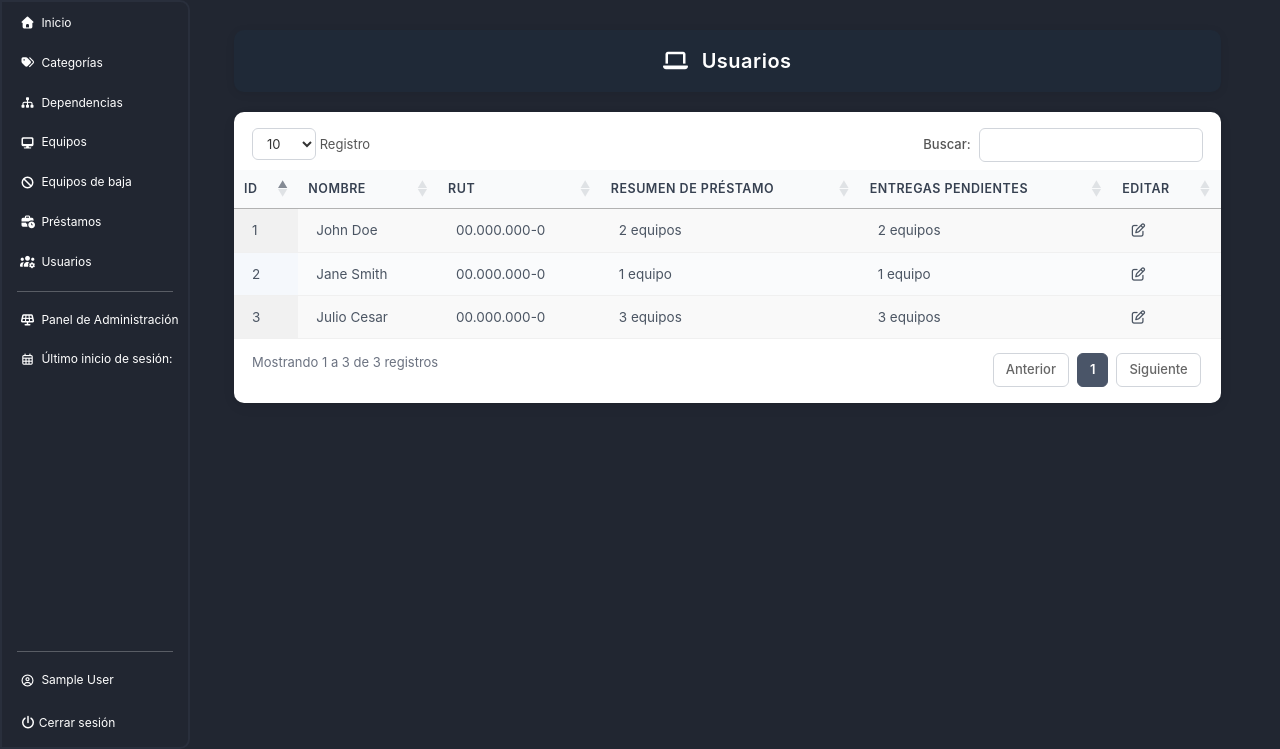
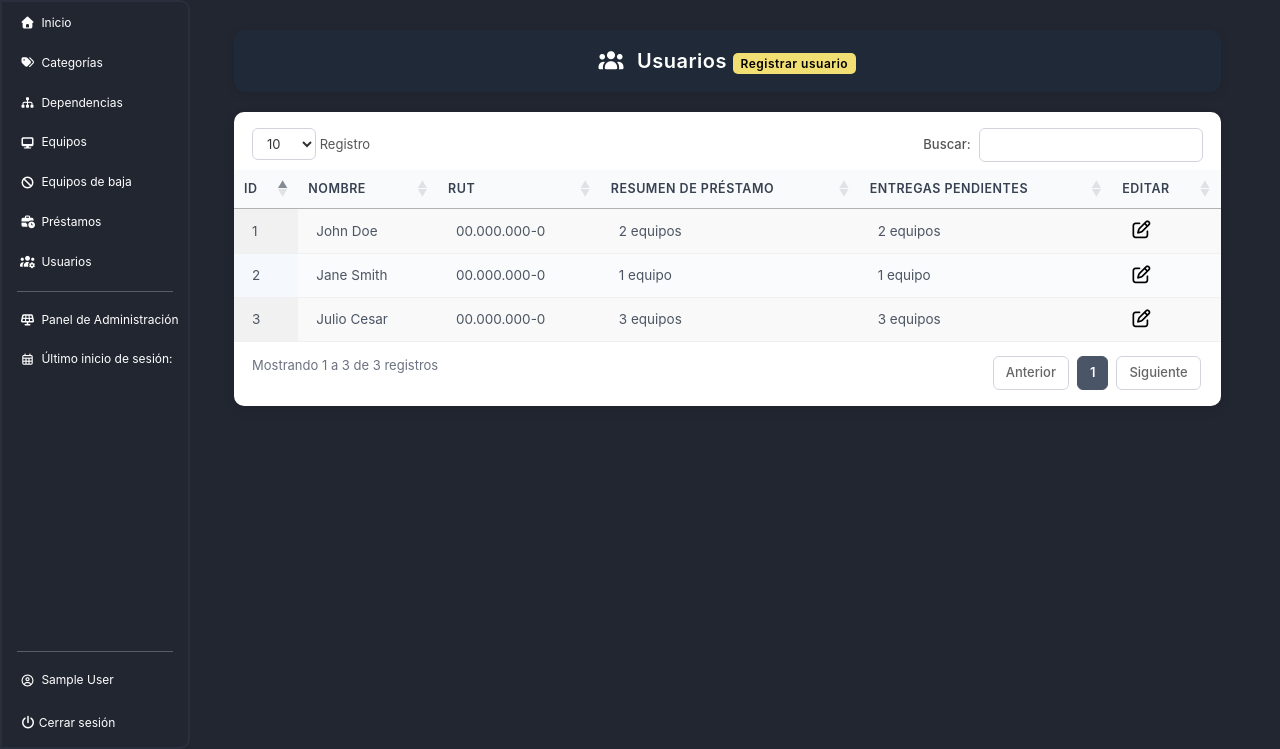
Before and after one commit to Bleack/ROGUER, a Django app: page /usuarios/ in a window 1280 px wide. Shown: the part 51-800 px from the top of the page. Run offline with Django 5.2, Linux system fonts and the light colour scheme; the visitor is signed in with stand-in values (Sample User, id 1); some libraries are stand-ins or nearby versions; some web fonts are replaced.

Commit message:
actualizacion template usuario

```diff
--- a/usuarios/templates/usuarios/usuarios.html
+++ b/usuarios/templates/usuarios/usuarios.html
@@ -17,7 +17,15 @@
         min-height: 100vh;
     }
 
-    /* ───────── TITULO ───────── */
+    .badge-floor {
+        background: #f2df74;
+        color: #000;
+        padding: 3px 8px;
+        border-radius: 5px;
+        font-size: 12px;
+        font-weight: 600;
+    }
+
     .section-title {
         width: 100%;
         background: #1f2937;
@@ -43,6 +51,12 @@
         border-radius: 10px;
         box-shadow: 0 1px 4px rgba(0, 0, 0, 0.08), 0 4px 16px rgba(0, 0, 0, 0.04);
         overflow: hidden;
+    }
+
+    .icon-edit {
+        color: black;
+        cursor: pointer;
+        font-size: 18px;
     }
 
     .dataTables_wrapper .dataTables_length,
@@ -183,8 +197,9 @@
 
 
 <div class="section-title">
-    <i class="fas fa-laptop"></i>
+    <i class="fas fa-users"></i>
     Usuarios
+    <span class="badge-floor">Registrar usuario</span>
 </div>
 
 <div class="table-wrapper">
@@ -206,7 +221,7 @@
                     <td>00.000.000-0</td>
                     <td>2 equipos</td>
                     <td>2 equipos</td>
-                    <td><i class="far fa-edit"></i></td>
+                    <td><i class="far fa-edit icon-edit"></i></td>
                 </tr>
                 <tr>
                     <td>2</td>
@@ -214,7 +229,7 @@
                     <td>00.000.000-0</td>
                     <td>1 equipo</td>
                     <td>1 equipo</td>
-                    <td><i class="far fa-edit"></i></td>
+                    <td><i class="far fa-edit icon-edit"></i></td>
                 </tr>
                 <tr>
                     <td>3</td>
@@ -222,7 +237,7 @@
                     <td>00.000.000-0</td>
                     <td>3 equipos</td>
                     <td>3 equipos</td>
-                    <td><i class="far fa-edit"></i></td>
+                    <td><i class="far fa-edit icon-edit"></i></td>
                 </tr>
             </tbody>
         </table>
```
